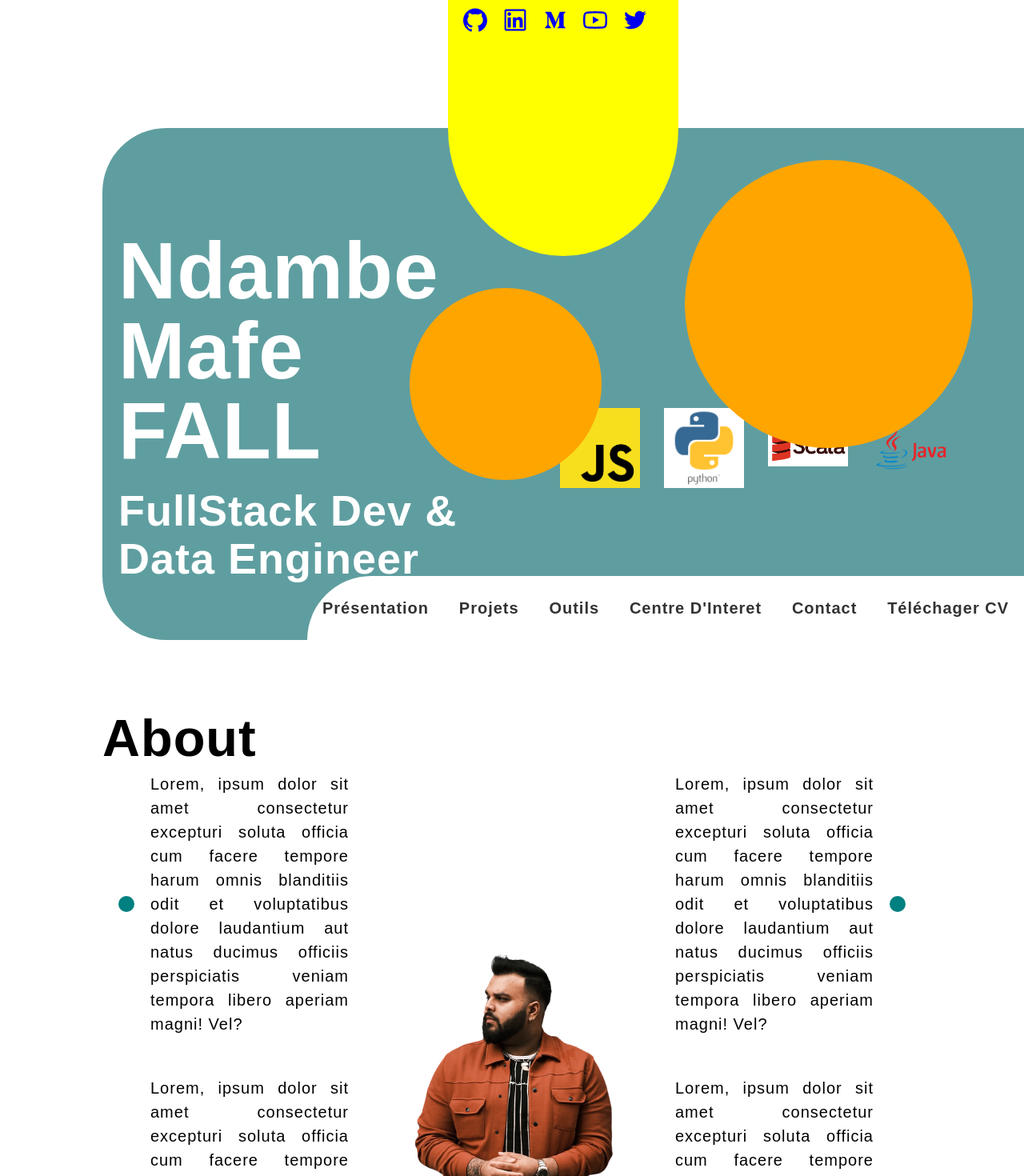
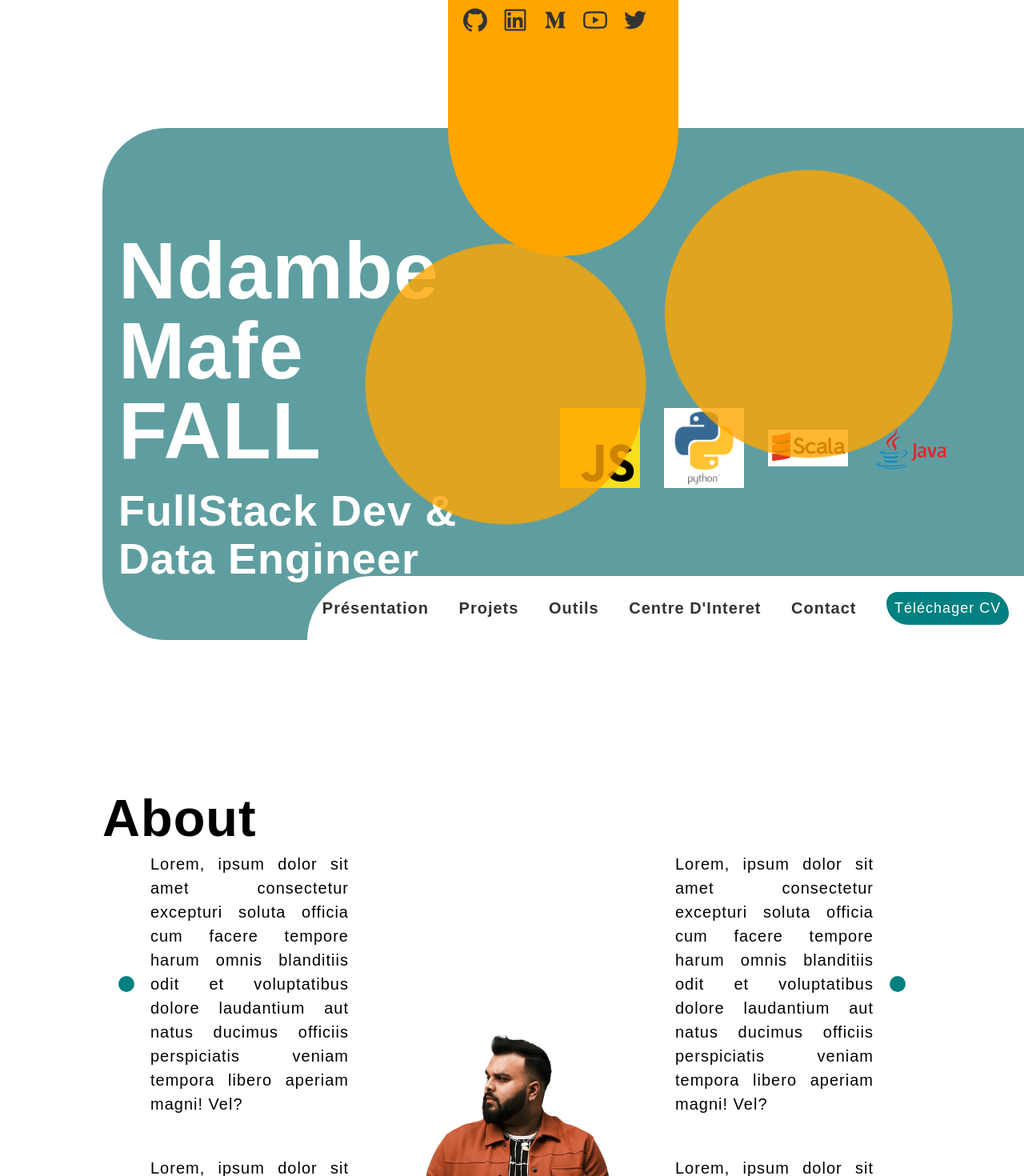
Before and after one commit to alphacpc/portfolio, a React (Create React App) app: page / in a window 1280 px wide. Shown: the top 1470 px of the page at 80% size. Built offline with nearby package versions, Linux system fonts and the light colour scheme.

Commit message:
Updated design

```diff
--- a/src/App.js
+++ b/src/App.js
@@ -40,11 +40,11 @@ const App = () => {
         <img src={ Logo } alt="Hello"/>
         <nav>
           <ul>
-            <li>About me</li>
-            <li>Projets</li>
-            <li>Tools</li>
-            <li>Hobbies</li>
-            <li>Hobbies</li>
+            <li><a href="#about">Présentation</a></li>
+            <li><a href="#projects">Projets</a></li>
+            <li><a href="#tools">Outils</a></li>
+            <li><a href="#hobbies">Centre d'Interet</a></li>
+            <li><a href="#contact">Contact</a></li>
           </ul>
         </nav>
       </div>
--- a/src/assets/css/About.css
+++ b/src/assets/css/About.css
@@ -1,5 +1,5 @@
 .divAboutContainer{
-    padding:  100px 10%;
+    padding:  200px 10% 0 10%;
     min-height: 100vh;
     display: flex;
     flex-direction: column;
--- a/src/assets/css/App.css
+++ b/src/assets/css/App.css
@@ -158,7 +158,7 @@ p{
 }
 
 .divNavbarFixed.fixed{
-    background: teal !important;
+    background: #fff !important;
     position: fixed;
     width: 100%;
     z-index: 1000;
@@ -183,6 +183,12 @@ p{
     font-size: 20px;
 }
 
+.divNavbarFixed nav ul li a{
+    text-decoration: none;
+    color: teal;
+    font-weight: bold;
+}
+
 .downloadCV{
     display: none;
     cursor: pointer;
--- a/src/assets/css/Hobbies.css
+++ b/src/assets/css/Hobbies.css
@@ -21,9 +21,8 @@
 
 
 .divHobbiesContainer ul li{
-    /* margin-bottom: 0 !important; */
     margin-right: 20px;
-    background: red;
+    background: orange;
     padding: 10px;
     border-radius: 4px;
 }
--- a/src/assets/css/head.css
+++ b/src/assets/css/head.css
@@ -56,7 +56,7 @@
     height: 100%;
     z-index: 44;
     width: 25%;
-    background-color: yellow;
+    background-color: orange;
     border-radius: 0 0% 50% 50%;
 }
 .Photo .LinksSocial{
@@ -67,6 +67,7 @@
 .Photo .LinksSocial a{
     margin-right: 20px;
     object-fit: contain;
+    color: #333333;
 }
 
 
@@ -123,10 +124,24 @@
     transition: all ease .3s;
 }
 
+.ListLinks button{
+    background: teal;
+    border: none;
+    padding: 10px;
+    border-radius: 20px 40px;
+    color: #FFF;
+    cursor: pointer;
+    font-size: 18px;
+    transition: all ease .3s;
+}
+
 .ListLinks a:hover{
     color: teal;
 }
 
+.ListLinks button:hover{
+    background: rgb(26, 77, 77);
+}
 
 
 
@@ -140,16 +155,67 @@
     position: absolute;
     transition: all ease .3s;
     z-index: 45;
+    opacity: .8;
 }
 
 .bouleSmall{
     padding: 180px;
     top: 25vh !important;
     right: 5vw;
+    animation: move infinite 10s;
+
 }
 
 .bouleLittle{
     padding: 120px;
     left: 40vw;
     top: 45vh;
+    animation: scaler infinite 20s;
 }
+
+
+@keyframes scaler {
+    0%{
+        transform: scale(1);
+    }
+
+    50%{
+        transform: scale(1.5);
+    }
+
+    100%{
+        transform: scale(1);
+    }
+}
+
+
+@keyframes move {
+    0%{
+        transform: translate(20px,20px);
+
+    }
+    15%{
+        transform: translateX(-20px);
+    }
+
+    30%{
+        transform: translate(10px, 10px);
+    }
+
+    45%{
+        transform: translateX(20px);
+    }
+
+    60%{
+        transform: translate(50px, 50px);
+    }
+
+    75%{
+        transform: translateX(-50px);
+    }
+
+    100%{
+        transform: translate(20px, 20px);
+
+    }
+}
--- a/src/components/About.js
+++ b/src/components/About.js
@@ -5,7 +5,7 @@ import Photo from "./../assets/images/photo3.png"
 
 const About = () => {
   return (
-    <div className="divAboutContainer align-center">
+    <div id="about" className="divAboutContainer align-center">
         <h2 className="mg-bt-20">About</h2>
 
         <div className="dis-flex space divDisplay">
--- a/src/components/Contact.js
+++ b/src/components/Contact.js
@@ -4,7 +4,7 @@ import "../assets/css/Contact.css"
 
 const Contact = () => {
   return (
-    <div className="containerContact dis-flex space">
+    <div id="contact" className="containerContact dis-flex space">
         <div className="contactItem">
             <PhoneOutlined style={{ fontSize: '60px' }}/>
             <div className="dis-flex">
--- a/src/components/Head.jsx
+++ b/src/components/Head.jsx
@@ -1,5 +1,4 @@
 import { GithubOutlined, LinkedinOutlined, MediumOutlined, YoutubeOutlined, TwitterOutlined  } from "@ant-design/icons";
-// import User from './../assets/images/photo3.png';
 import './../assets/css/head.css';
 
 import { langages } from "../data"
@@ -39,12 +38,12 @@ const HeadComponent = () => {
 
             <div className="WhiteSpace">
                 <div className="ListLinks">
-                    <a href="/">Présentation</a>
-                    <a href="/">Projets</a>
-                    <a href="/">Outils</a>
-                    <a href="/">Centre d'Interet</a>
-                    <a href="/">Contact</a>
-                    <a href="/">Téléchager CV</a>
+                    <a href="#about">Présentation</a>
+                    <a href="#projects">Projets</a>
+                    <a href="#tools">Outils</a>
+                    <a href="#hobbies">Centre d'Interet</a>
+                    <a href="#contact">Contact</a>
+                    <button type="download">Téléchager CV</button>
                 </div>
             </div>
 
--- a/src/components/Hobbies.js
+++ b/src/components/Hobbies.js
@@ -5,7 +5,7 @@ import "./../assets/css/Hobbies.css";
 
 const Hobbies = () => {
   return (
-    <div className="divHobbiesContainer">
+    <div id="hobbies" className="divHobbiesContainer">
         <h2 className="small text-center">Centre d'Interets</h2>
         <div className="dis-flex space align-center">
             <ul>
--- a/src/components/Projects.js
+++ b/src/components/Projects.js
@@ -6,7 +6,7 @@ const Projects = () => {
 
 
   return (
-    <div className="divProjectContainer">
+    <div id="projects" className="divProjectContainer">
         <h2 className="h2Label mg-bt-20">Projets réalisés</h2>
         <div className="divProjects dis-flex space">
            {
--- a/src/components/Tools.js
+++ b/src/components/Tools.js
@@ -8,7 +8,7 @@ const Tools = () => {
 
 
   return (
-    <div className="divToolsContainer">
+    <div id="tools" className="divToolsContainer">
 
         <h2 className="mg-bt-20 small">Compétences techniques</h2>
 
```
